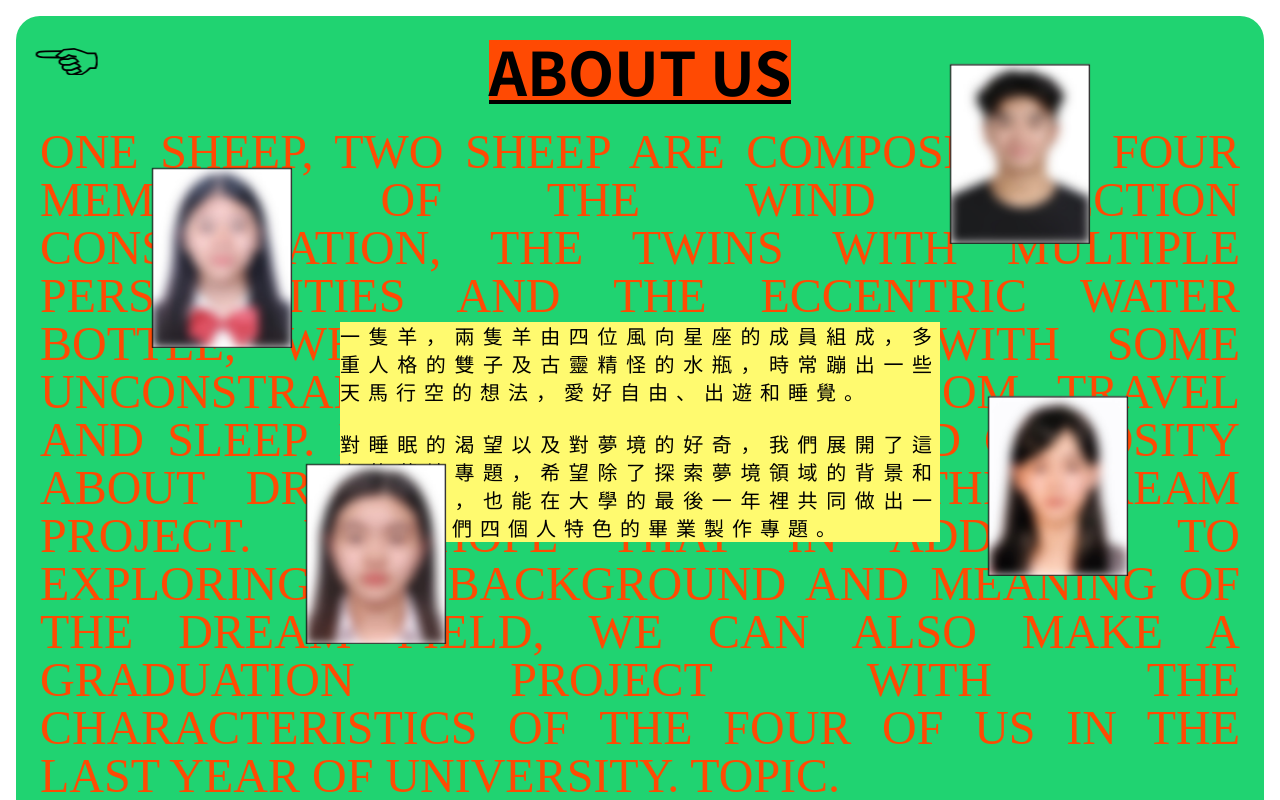
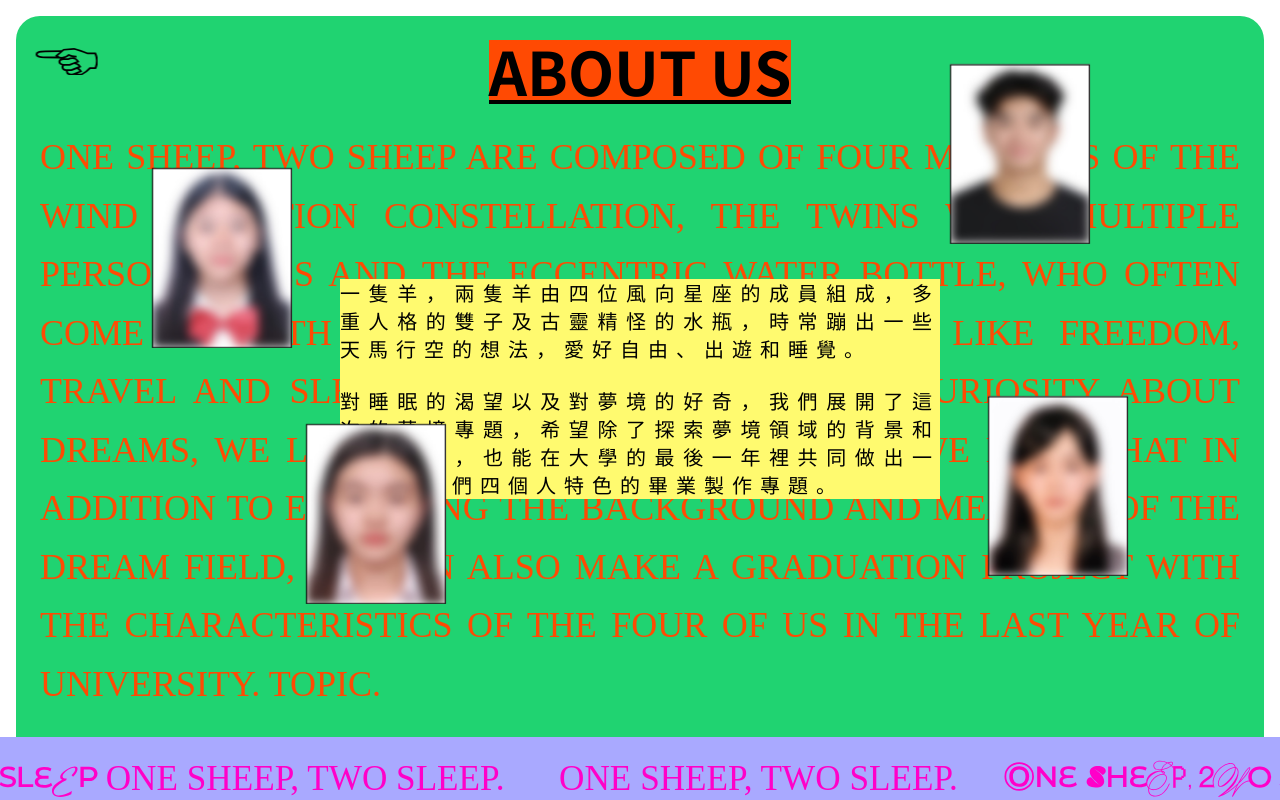
Before and after one commit to chingyeeee/onesheeptwosheeps, a React (Vite) app: page /aboutus in a window 1280 px wide. Shown: the top 800 px of the page. Built offline with nearby package versions, Linux system fonts and the light colour scheme; a web font is replaced by a local one.

Commit message:
modify background text size

```diff
--- a/src/assets/pages/AboutUs.jsx
+++ b/src/assets/pages/AboutUs.jsx
@@ -25,7 +25,7 @@ const AboutUs = () => {
           ABOUT US
         </h3>
         <div className="relative">
-          <p className="text-red text-[19px] md:text-5xl mt-6 font-light text-justify font-adobe leading-normal">
+          <p className="text-red text-[19px] md:text-4xl mt-6 font-light text-justify font-adobe leading-normal md:leading-relaxed">
             ONE SHEEP, TWO SHEEP ARE COMPOSED OF FOUR MEMBERS OF THE WIND
             DIRECTION CONSTELLATION, THE TWINS WITH MULTIPLE PERSONALITIES AND
             THE ECCENTRIC WATER BOTTLE, WHO OFTEN COME UP WITH SOME
@@ -108,7 +108,7 @@ const AboutUs = () => {
           </div>
         </div>
         <div
-          className="fixed z-20 top-[52%] left-[8%] md:top-[55%] md:left-[22%] group"
+          className="fixed z-20 top-[52%] left-[8%] md:top-[50%] md:left-[22%] group"
           onMouseEnter={() => setIs2Expanded(true)}
           onMouseLeave={() => setIs2Expanded(false)}
         >
@@ -171,7 +171,7 @@ const AboutUs = () => {
           </div>
         </div>
         <div
-          className="fixed z-20 right-[5%] top-[5%] md:right-[13%] group"
+          className="fixed z-[21] right-[5%] top-[5%] md:right-[13%] group"
           onMouseEnter={() => setIs3Expanded(true)}
           onMouseLeave={() => setIs3Expanded(false)}
         >
```
